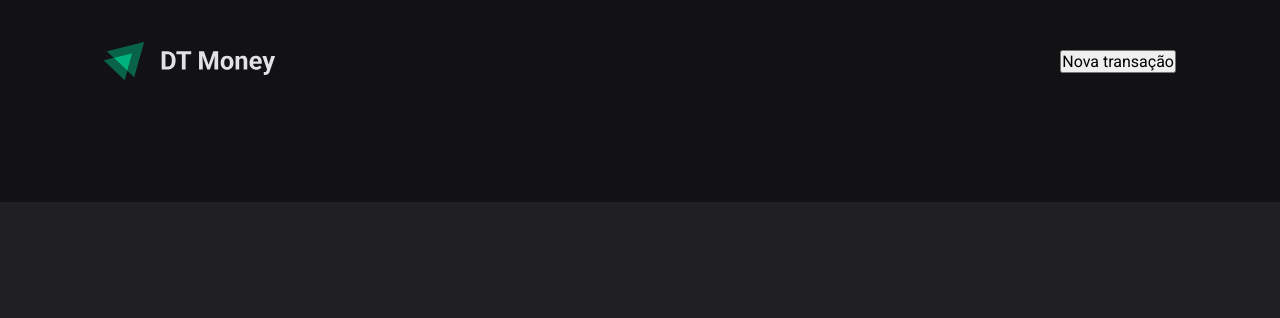
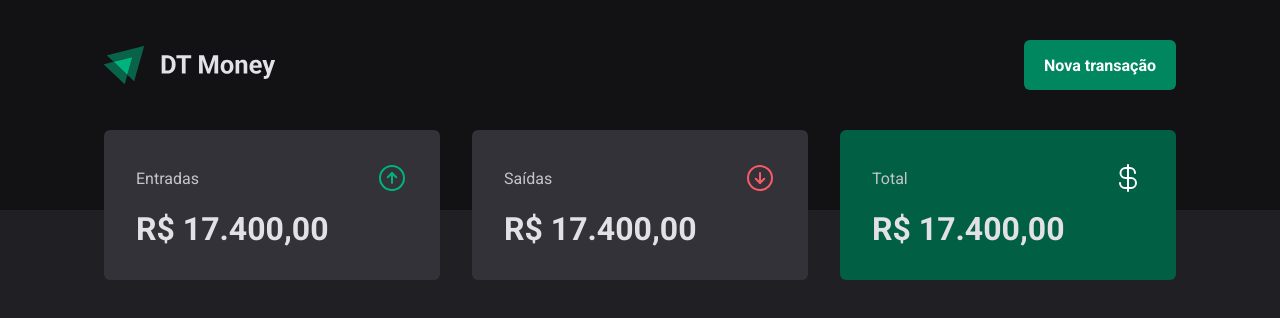
Before and after one commit to GFrasson/ignite-dt-money, a React (Vite) app: page / in a window 1280 px wide. Shown: the top 318 px of the page. Built offline with nearby package versions, Linux system fonts and the light colour scheme.

Commit message:
Summary component

```diff
--- a/package.json
+++ b/package.json
@@ -9,6 +9,7 @@
     "preview": "vite preview"
   },
   "dependencies": {
+    "phosphor-react": "^1.4.1",
     "react": "^18.2.0",
     "react-dom": "^18.2.0",
     "styled-components": "^5.3.9"
--- a/src/components/Header/index.tsx
+++ b/src/components/Header/index.tsx
@@ -1,4 +1,4 @@
-import { HeaderContainer, HeaderContent } from "./styles";
+import { HeaderContainer, HeaderContent, NewTransactionButton } from "./styles";
 
 import logoImg from '../../assets/logo.svg';
 
@@ -8,7 +8,7 @@
       <HeaderContent>
         <img src={logoImg} alt="" />
 
-        <button>Nova transação</button>
+        <NewTransactionButton>Nova transação</NewTransactionButton>
       </HeaderContent>
     </HeaderContainer>
   )
--- /dev/null
+++ b/src/components/Summary/index.tsx
@@ -0,0 +1,35 @@
+import { SummaryCard, SummaryContainer } from "./styles";
+import { ArrowCircleDown, ArrowCircleUp, CurrencyDollar } from 'phosphor-react';
+
+export function Summary() {
+  return (
+    <SummaryContainer>
+      <SummaryCard>
+        <header>
+          <span>Entradas</span>
+          <ArrowCircleUp size={32} color="#00b37e" />
+        </header>
+
+        <strong>R$ 17.400,00</strong>
+      </SummaryCard>
+
+      <SummaryCard>
+        <header>
+          <span>Saídas</span>
+          <ArrowCircleDown size={32} color="#f75a68" />
+        </header>
+
+        <strong>R$ 17.400,00</strong>
+      </SummaryCard>
+
+      <SummaryCard variant="green">
+        <header>
+          <span>Total</span>
+          <CurrencyDollar size={32} color="#fff" />
+        </header>
+
+        <strong>R$ 17.400,00</strong>
+      </SummaryCard>
+    </SummaryContainer>
+  )
+}
--- /dev/null
+++ b/src/components/Summary/styles.ts
@@ -0,0 +1,39 @@
+import styled, { css } from 'styled-components'
+
+export const SummaryContainer = styled.section`
+  width: 100%;
+  max-width: 1120px;
+  margin: 0 auto;
+  padding: 0 1.5rem;
+  display: grid;
+  grid-template-columns: repeat(3, 1fr);
+  gap: 2rem;
+  margin-top: -5rem;
+`
+
+interface SummaryCardProps {
+  variant?: 'green'
+}
+
+export const SummaryCard = styled.div<SummaryCardProps>`
+  background: ${(props) => props.theme['gray-600']};
+  border-radius: 6px;
+  padding: 2rem;
+
+  header {
+    display: flex;
+    align-items: center;
+    justify-content: space-between;
+    color: ${(props) => props.theme['gray-300']};
+  }
+
+  strong {
+    display: block;
+    margin-top: 1rem;
+    font-size: 2rem;
+  }
+
+  ${(props) => props.variant === 'green' && css`
+    background: ${props.theme['green-700']};
+  `}
+`
--- a/src/pages/Transactions/index.tsx
+++ b/src/pages/Transactions/index.tsx
@@ -1,9 +1,11 @@
 import { Header } from "../../components/Header";
+import { Summary } from "../../components/Summary";
 
 export function Transactions() {
   return (
     <div>
       <Header />
+      <Summary />
     </div>
   )
 }
```
Also changed, not shown: 1 other file (tests, documents, lock files or other folders).
